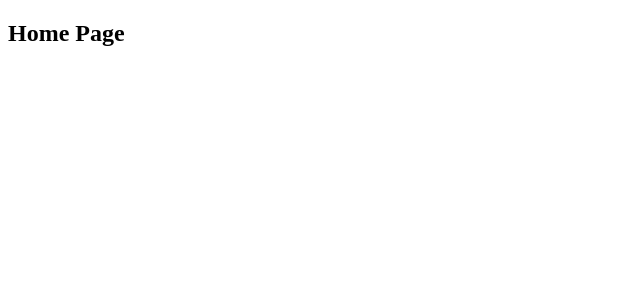
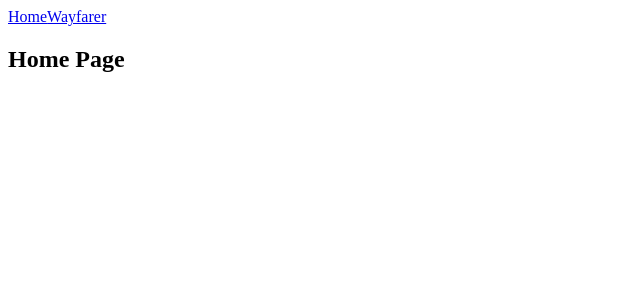
Before and after one commit to vishwaCodes/wayfarer, a React (Create React App) app in the folder wayfair-app/: page / in a window 1280 px wide. Shown: the top 300 px of the page, without its empty margins (0-640 px from the left). Built offline with nearby package versions, Linux system fonts and the light colour scheme.

Commit message:
Adds Header component for the App

```diff
--- a/wayfair-app/src/App.js
+++ b/wayfair-app/src/App.js
@@ -1,4 +1,5 @@
 import React from 'react';
+import Header from './components/Header';
 import { Switch, Route } from 'react-router-dom';
 import HomePage from './pages/HomePage';
 import WayfarerContainer from './containers/WayfarerContainer';
@@ -9,6 +10,7 @@
 function App() {
   return (
     <div className="container">
+      <Header/>
       <Switch>
         <Route exact path='/' component={ HomePage } />
         <Route path='/wayfarer' component={ WayfarerContainer } />
--- /dev/null
+++ b/wayfair-app/src/components/Header.js
@@ -0,0 +1,15 @@
+import React from 'react';
+import { Link } from 'react-router-dom';
+
+const Header = () => {
+  return (
+    <header>
+      <nav>
+        <Link to={'/'}>Home</Link>
+        <Link to={'/wayfarer'}>Wayfarer</Link>
+      </nav>
+    </header>
+  );
+};
+
+export default Header;
```
